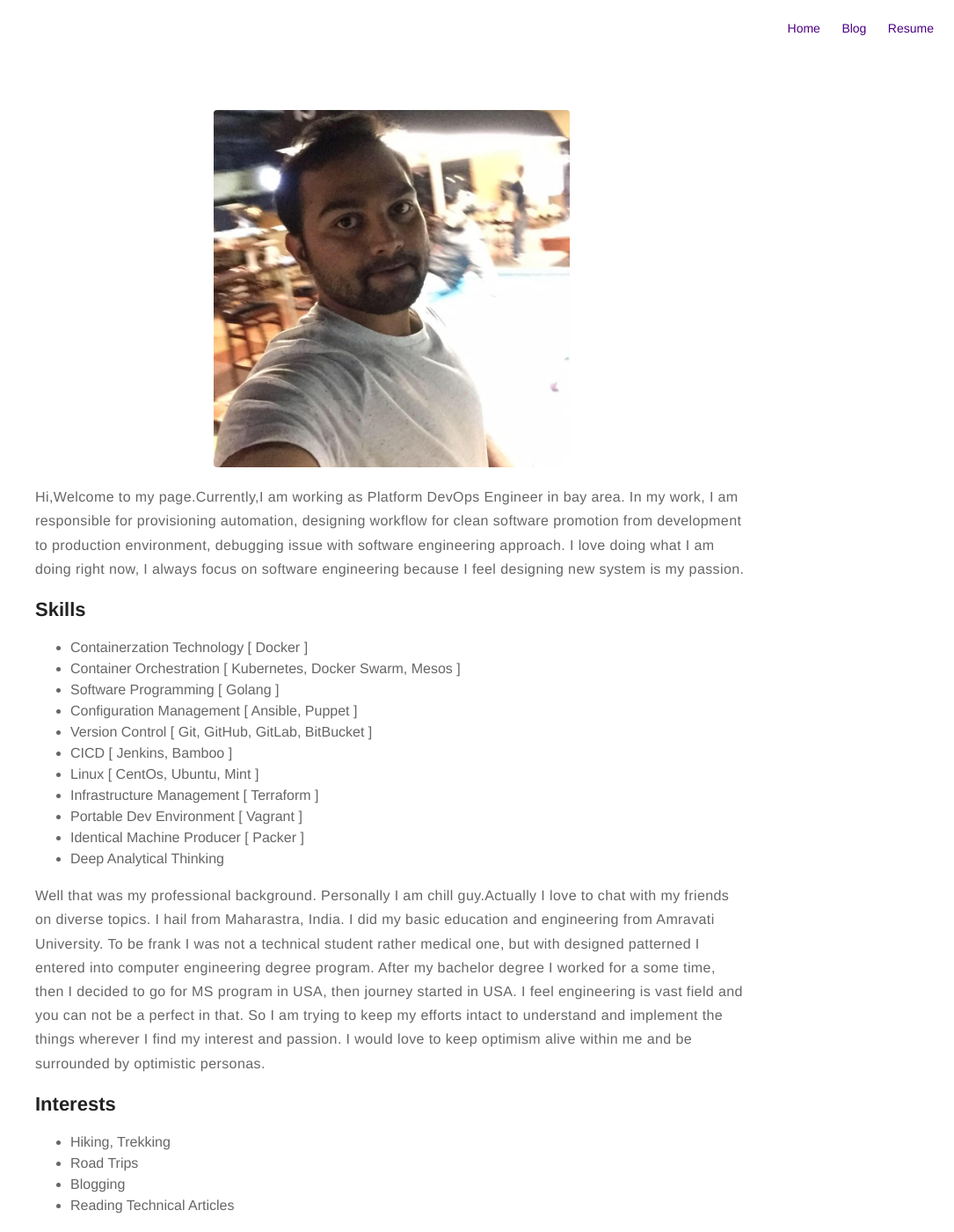
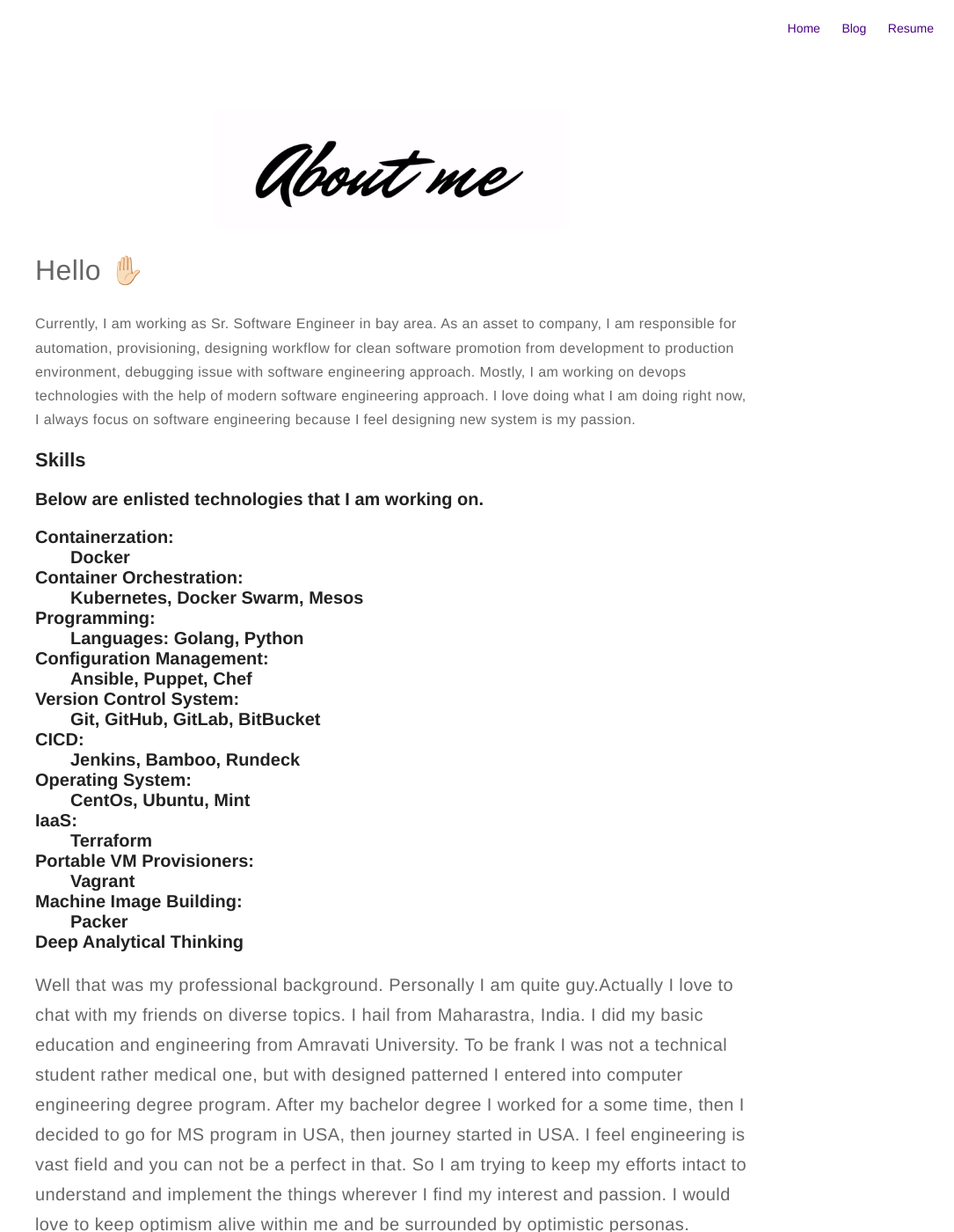
Before and after one commit to dmilind/dmilind.github.io, a Jekyll site: the page built from about.md, in a window 1280 px wide and 1400 px high. Shown: the whole window at 88% size, without its empty margins (195-1280 px from the left). Built offline with Jekyll 4.4.1, drawn with Linux system fonts in a browser that asks for light colours.

Commit message:
New changes in about me page

```diff
--- a/_config.yml
+++ b/_config.yml
@@ -1,6 +1,6 @@
 # main text of home
 name: Milind Dhoke
-bio: Happy face Engineer by profession, active member of human being society 😉, Know me more from About page.
+bio: Happy face Engineer by profession 😉. Enjoying my work as a software engineer in bay area from few years.
 
 # twitter summary info
 description: Something about me!
@@ -9,7 +9,7 @@ description: Something about me!
 # better with square images
 external-image: false
 picture: assets/images/profileOne.jpeg
-about-picture: assets/images/about.jpg
+about-picture: assets/images/about-me.jpg
 
 # If you want to include your resume, set to true
 # and specify source (external or local).
@@ -57,7 +57,6 @@ email: milinddhoke.in@gmail.com
 authors:
     Milind D:
         name: Milind Dhoke
-        bio: Happy face Engineer by profession, active member of human being community
         external-image: false
         picture: assets/images/profileOne.jpeg
         twitter: milinddhoke
--- a/about.md
+++ b/about.md
@@ -4,26 +4,37 @@ layout: page
 ---
 ![Profile Image]({{ site.url }}/{{ site.about-picture }})
 
-<p> Hi,Welcome to my page.Currently,I am working as Platform DevOps Engineer in bay area. In my work, I am responsible for provisioning automation, designing workflow for
-clean software promotion from development to production environment, debugging issue with software engineering approach. I love doing what I am doing right now, I always focus on software engineering because I feel designing new system is my passion.</p>
+<p> <font size="6"> Hello ✋🏻 </font> </p>
+<p>Currently, I am working as Sr. Software Engineer in bay area. As an asset to company, I am responsible for automation, provisioning, designing workflow for
+clean software promotion from development to production environment, debugging issue with software engineering approach. Mostly, I am working on devops technologies with the help of modern software engineering approach. I love doing what I am doing right now, I always focus on software engineering because I feel designing new system is my passion.</p>
 
 <h2>Skills</h2>
+<h3> Below are enlisted technologies that I am working on.
+<dl>
+	<dt> Containerzation: </dt>
+	<dd> Docker </dd>
+	<dt> Container Orchestration:  </dt>
+	<dd> Kubernetes, Docker Swarm, Mesos </dd>
+	<dt> Programming: </dt>
+	<dd> Languages: Golang, Python </dd>
+	<dt> Configuration Management: </dt>
+	<dd> Ansible, Puppet, Chef </dd>
+	<dt> Version Control System: </dt>
+	<dd> Git, GitHub, GitLab, BitBucket </dd>
+	<dt> CICD: </dt>
+	<dd> Jenkins, Bamboo, Rundeck </dd>
+	<dt> Operating System: </dt>
+	<dd> CentOs, Ubuntu, Mint </dd>
+	<dt> IaaS: </dt>
+	<dd> Terraform </dd>
+	<dt> Portable VM Provisioners: </dt>
+	<dd> Vagrant </dd>
+	<dt> Machine Image Building:</dt>
+	<dd> Packer </dd>
+	<dt> Deep Analytical Thinking </dt>
+</dl>
 
-<ul class="skill-list">
-	<li> Containerzation Technology [ Docker ] </li>
-	<li> Container Orchestration [ Kubernetes, Docker Swarm, Mesos ]  </li>
-	<li> Software Programming [ Golang ] </li>
-	<li> Configuration Management [ Ansible, Puppet ] </li>
-	<li> Version Control [ Git, GitHub, GitLab, BitBucket ] </li>
-	<li> CICD [ Jenkins, Bamboo ] </li>
-	<li> Linux [ CentOs, Ubuntu, Mint ] </li>
-	<li> Infrastructure Management [ Terraform ] </li>
-	<li> Portable Dev Environment [ Vagrant ] </li>
-	<li> Identical Machine Producer [ Packer ] </li>
-	<li> Deep Analytical Thinking </li>
-</ul>
-
-<p> Well that was my professional background. Personally I am chill guy.Actually I love to chat with my friends on diverse topics. I hail from Maharastra, India. I did my basic education
+<p> Well that was my professional background. Personally I am quite  guy.Actually I love to chat with my friends on diverse topics. I hail from Maharastra, India. I did my basic education
 and engineering from Amravati University. To be frank I was not a technical student rather medical one, but with designed patterned I entered into computer engineering degree program.
 After my bachelor degree I worked for a some time, then I decided to go for MS program in USA, then journey started in USA.
 I feel engineering is vast field and you can not be a perfect in that. So I am trying to keep my efforts intact to understand and implement the things wherever I find my interest and passion.
```
Also changed, not shown: assets/images/about-me.jpg (added), assets/images/about.jpg (deleted), assets/images/me.jpg (deleted).
